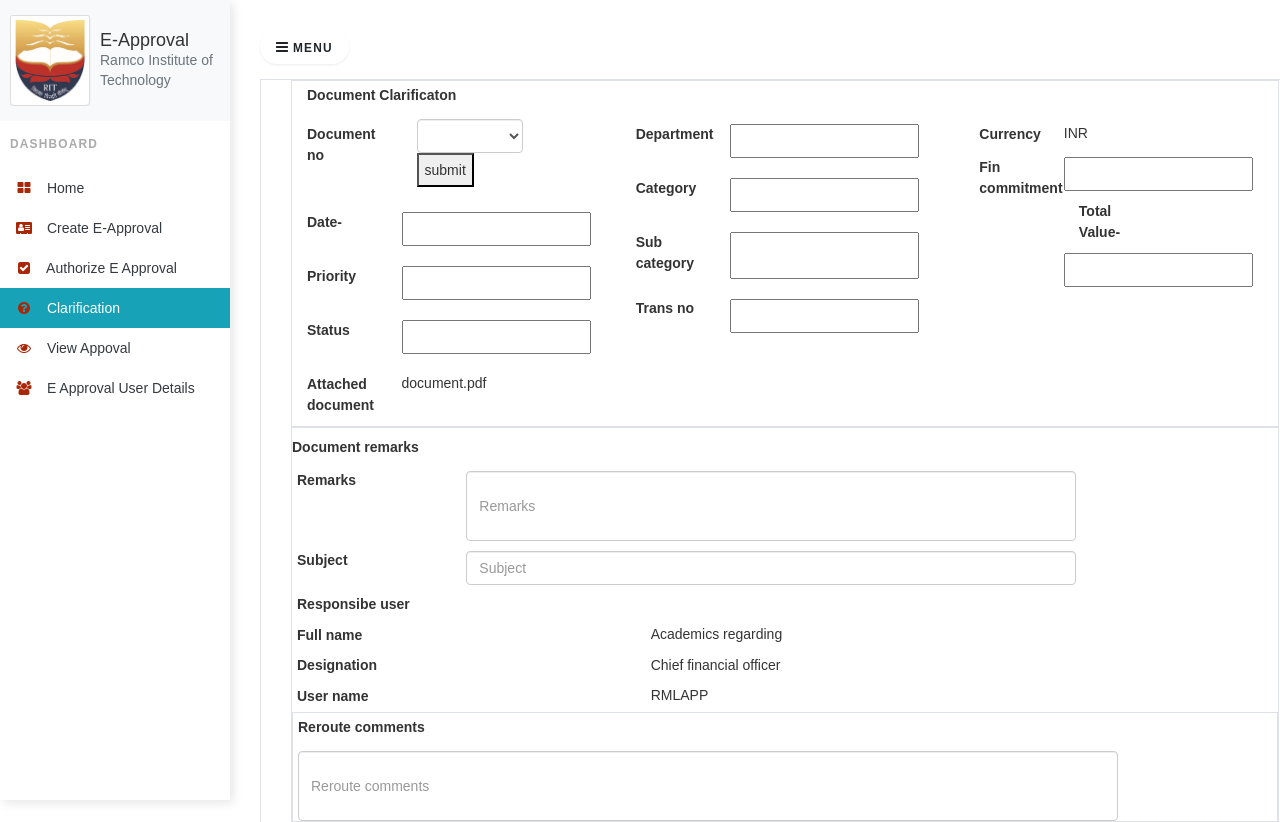
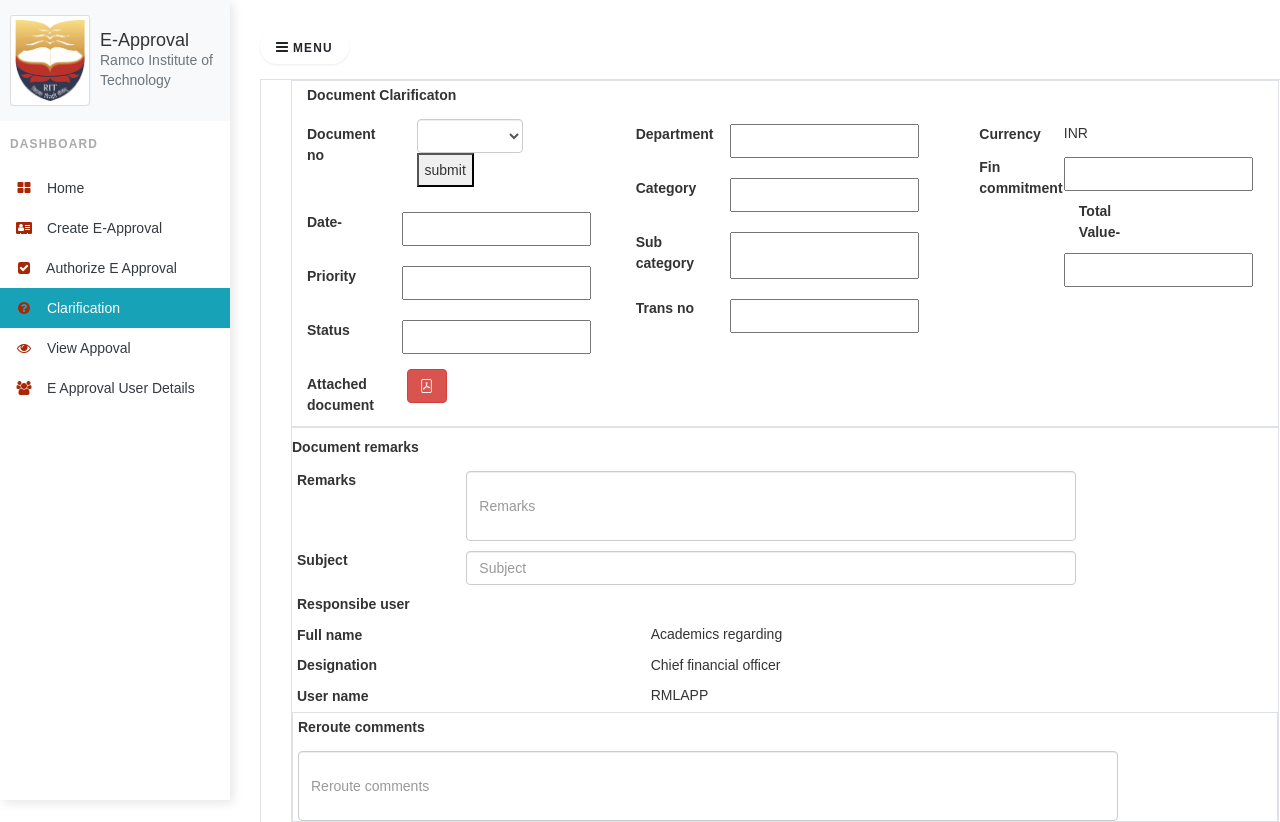
Before and after one commit to ganesaperumal03/E-approval_system, a Django app: page /updateapproval in a window 1280 px wide; the page is wider, and only the part inside the window is pictured. Shown: the top 822 px of that part. Run offline with Django 4.2, Linux system fonts and the light colour scheme; lists and menus that the app fills with data are empty; some libraries are stand-ins or nearby versions.

Commit message:
pdf show buttons

```diff
--- a/templates/e-approval/clarification.html
+++ b/templates/e-approval/clarification.html
@@ -184,7 +184,12 @@
                 </div>
                 <div class="doc-conform-group row mt-2 mb-2">
                   <label class="col-sm-4 col-form-label" id="tags">Attached document</label>
-                  <span id="tag-ans"> document.pdf </span>
+                  <a href="">
+
+                    <button class=" btn btn-danger ml-2">
+                      <i class="bi bi-file-pdf"></i>
+                    </button>
+                  </a>
                 </div>
               </div>
               <div class="doc col-md-4">
```
